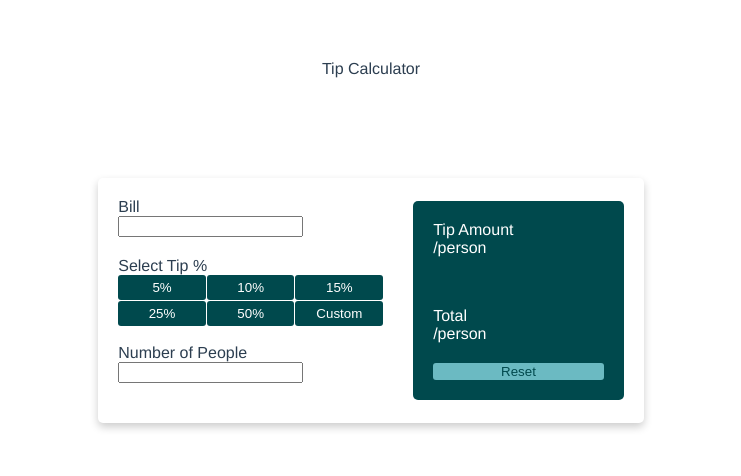
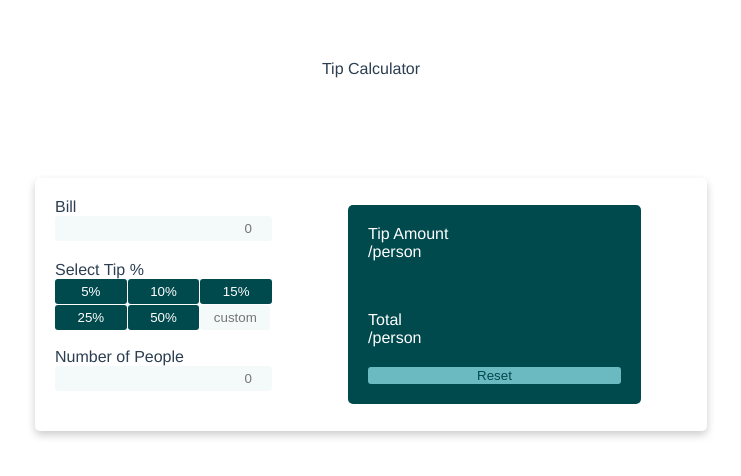
Before and after one commit to nicole-nam/tip-calculator, a Vue app: page / in a window 1280 px wide. Shown: the top 476 px of the page, without its empty margins (269-1010 px from the left). Built offline with nearby package versions, Linux system fonts and the light colour scheme.

Commit message:
uiux: get rid of up down default arrow of the input

```diff
--- a/src/components/Calculator.vue
+++ b/src/components/Calculator.vue
@@ -4,7 +4,13 @@
     <div class="form-card">
       <label>Bill</label>
       <br />
-      <input type="number" />
+      <input
+        class="numInput"
+        type="number"
+        v-model="bill"
+        placeholder="0"
+        required
+      />
       <br />
       <label>Select Tip %</label>
       <div class="grid">
@@ -13,11 +19,23 @@
         <input type="button" value="15%" />
         <input type="button" value="25%" />
         <input type="button" value="50%" />
-        <input type="button" value="Custom" />
+        <input
+          class="custom-btn"
+          type="number"
+          v-model="custom"
+          placeholder="custom"
+        />
       </div>
       <br />
       <label>Number of People</label>
-      <input type="number" />
+      <br />
+      <input
+        class="numInput"
+        type="number"
+        v-model="people"
+        placeholder="0"
+        required
+      />
     </div>
     <div class="tip-card">
       <div class="margin-bottom">
@@ -37,6 +55,13 @@
 export default {
   name: "Calculator",
   props: {},
+  data() {
+    return {
+      bill: null,
+      people: null,
+      custom: null,
+    };
+  },
 };
 </script>
 
@@ -44,7 +69,7 @@ export default {
 .card {
   box-shadow: 0 4px 8px 0 rgba(0, 0, 0, 0.2);
   border-radius: 5px;
-  width: 40%;
+  width: 50%;
   margin: 100px auto;
   padding: 20px;
   text-align: left;
@@ -92,7 +117,34 @@ input[type="button"] {
   padding: 5px 10px;
 }
 
+.custom-btn {
+  background-color: hsl(189, 41%, 97%);
+  border: hsl(183, 100%, 15%);
+  border-radius: 3px;
+  color: hsl(183, 100%, 15%);
+  padding: 5px 10px;
+  width: 50px;
+  margin: 0;
+  text-align: center;
+}
+
+.numInput {
+  margin-bottom: 20px;
+  text-align: right;
+  background-color: hsl(189, 41%, 97%);
+  border: hsl(189, 41%, 97%);
+  border-radius: 3px;
+  padding: 5px 20px;
+}
+
+input::-webkit-outer-spin-button,
+input::-webkit-inner-spin-button {
+  -webkit-appearance: none;
+  margin: 0;
+}
+
+/* Firefox */
 input[type="number"] {
-  margin-bottom: 20px;
+  -moz-appearance: textfield;
 }
 </style>
```
